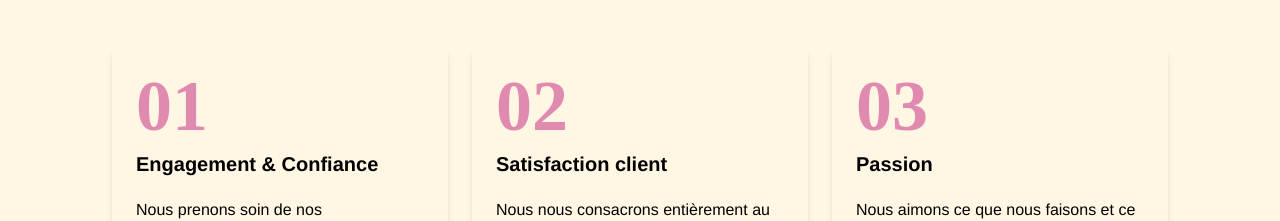
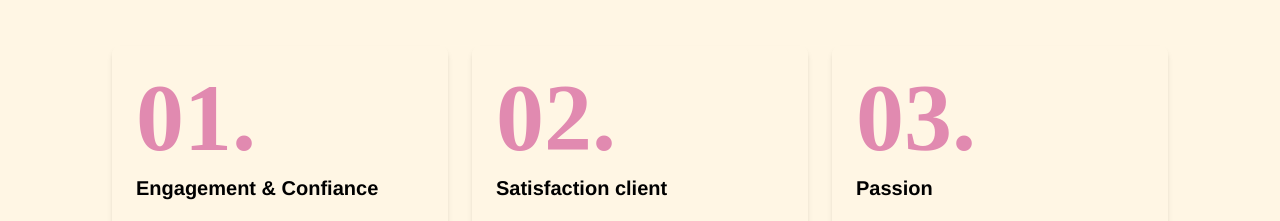
Before and after one commit to franzhopp/v3q, a React (Vite) app: page /ethics in a window 1280 px wide. Shown: the part 694-915 px from the top of the page. Built offline with nearby package versions, Linux system fonts and the light colour scheme; a web font is replaced by a local one.

Commit message:
[ADD] update homepage

```diff
--- a/src/Components/Ethics/CardsEthics.jsx
+++ b/src/Components/Ethics/CardsEthics.jsx
@@ -14,9 +14,9 @@ const EthicsPage = () => {
             <div class="p-6 rounded-lg shadow-md">
               <h2
                 data-aos="fade-left"
-                class="text-7xl number text-E18AB0 font-bold mb-2"
+                class="text-8xl number text-E18AB0 font-bold mb-2"
               >
-                01
+                01.
               </h2>
               <p className="text-black text-xl font-extrabold mb-5">
                 Engagement & Confiance
@@ -49,9 +49,9 @@ const EthicsPage = () => {
             <div class="p-6 rounded-lg shadow-md">
               <h2
                 data-aos="fade-right"
-                class="text-7xl number text-E18AB0 font-bold mb-2"
+                class="text-8xl number text-E18AB0 font-bold mb-2"
               >
-                02
+                02.
               </h2>
               <p className="text-black text-xl font-extrabold mb-5">
                 Satisfaction client
@@ -77,9 +77,9 @@ const EthicsPage = () => {
             <div class="p-6 rounded-lg shadow-md">
               <h2
                 data-aos="fade-left"
-                class="text-7xl number text-E18AB0 font-bold mb-2"
+                class="text-8xl number text-E18AB0 font-bold mb-2"
               >
-                03
+                03.
               </h2>
               <p className="text-black text-xl font-extrabold mb-5">Passion</p>
               <div className="w-72">
@@ -231,9 +231,6 @@ const EthicsPage = () => {
                   {`Un site internet n'est pas seulement une dépense.`}
                 </span>
                 {` Avec notre approche axée sur la conversion, nous créons des sites qui génèrent un retour sur investissement tangible. Obtenez plus de prospects, plus de ventes et plus de croissance grâce à notre expertise. Ceci n'est qu'un exemple de texte, car notre site est perpétuellement.`}
-                {/* <span className="font-extrabold">
-                      Corem ipsum dolor sit amet
-                    </span> */}
               </p>
             </div>
           </div>
@@ -263,21 +260,18 @@ const EthicsPage = () => {
               <div className="flex justify-center">
                 <p
                   data-aos="fade-left"
-                  className="mt-4 sm:mt-3 text-2xl sm:text-4xl"
+                  className="mt-4 sm:mt-3 text-3xl sm:text-4xl"
                 >
                   Faites confiance à{" "}
                   <span>
                     <img
                       src={ImgText}
-                      className="h-16 sm:h-24 mb-3 mr-1 mt-3 inline"
+                      className="h-20 sm:h-24 mb-3 mr-1 mt-3 inline"
                       alt="Icône Navi Studio"
                     />
                   </span>{" "}
                   🙏{" "}
                 </p>
-                <span className="sm:px-0 px-1">
-                  {/* <img src={ImgLogo} alt="" className="h-20 w-full" /> */}
-                </span>
               </div>
             </h1>
             <div className="flex justify-center">
--- a/src/Components/Section/FirstSection.jsx
+++ b/src/Components/Section/FirstSection.jsx
@@ -41,7 +41,7 @@ const Section = () => {
               Confiez votre image à des professionnels
             </p>
           </div>
-          <div className="w-80 mt-10">
+          <div className="w-96 mt-10">
             <div className="p-5">
               <p
                 data-aos="fade-up"
@@ -65,14 +65,14 @@ const Section = () => {
               </p>
             </div>
           </div>
-          <div className="w-80 mt-3 sm:mt-10">
+          <div className="w-96 mt-3 sm:mt-10">
             <div className="p-5">
               <p
                 data-aos="fade-up"
                 data-aos-anchor-placement="top-bottom"
-                className="font-extrabold text-center text-black"
+                className="font-extrabold text-center sm:text-right  text-black"
               >
-                {`Votre site est votre vision. Chaque site raconte une histoire que notre équipe restranscrit en développant des expériences uniques qui reflètent l'identité de votre marque. Découvrez son histoire,  `}
+                {`Votre site est votre vision. Chaque site raconte une histoire que notre équipe restranscrit en développant des expériences uniques qui reflètent l'identité de votre marque. Découvrez notre agence, `}
                 <NavLink
                   href="about"
                   onClick={SectionToScroll}
--- a/src/Components/Section/SectionAgency.jsx
+++ b/src/Components/Section/SectionAgency.jsx
@@ -54,7 +54,6 @@ const SectionAgency = () => {
             </h3>
           </div>
         </div>
-
         <div className="flex justify-center">
           <div className="w-4/5 sm:w-1/2">
             <p
@@ -88,9 +87,7 @@ const SectionAgency = () => {
           </div>
         </div>
       </div>
-
       <ButtonAgency />
-
       <section className="bg-0C3E78 py-24 px-4 sm:px-6 lg:px-8">
         <div className="pt-10 pb-16 flex flex-wrap justify-center items-center space-x-0 sm:space-x-6">
           <div className="w-80 mt-5">
@@ -146,9 +143,6 @@ const SectionAgency = () => {
                 {`Votre site internet n'est pas seulement une dépense.`}
               </span>
               {` Il a un lien sur la conversion, nous créons des sites qui génèrent un retour. Obtenez plus de visites, plus de ventes et plus de croissance grâce à nos services. Vous ne serez pas déçus de choisir ceux-ci pour le déploiment de votre projet. Rendez-vous sur la page « Prestations ». `}
-              {/* <span className="font-extrabold">
-                      Corem ipsum dolor sit amet
-                    </span> */}
             </p>
           </div>
         </div>
--- a/src/Components/Section/SectionTeam.jsx
+++ b/src/Components/Section/SectionTeam.jsx
@@ -15,7 +15,6 @@ const SectionTeam = () => {
     },
     config: { duration: 1000 },
   });
-
   const text = "Notre équipe";
   const letters = text.split("");
   const animationConfig = [
```
